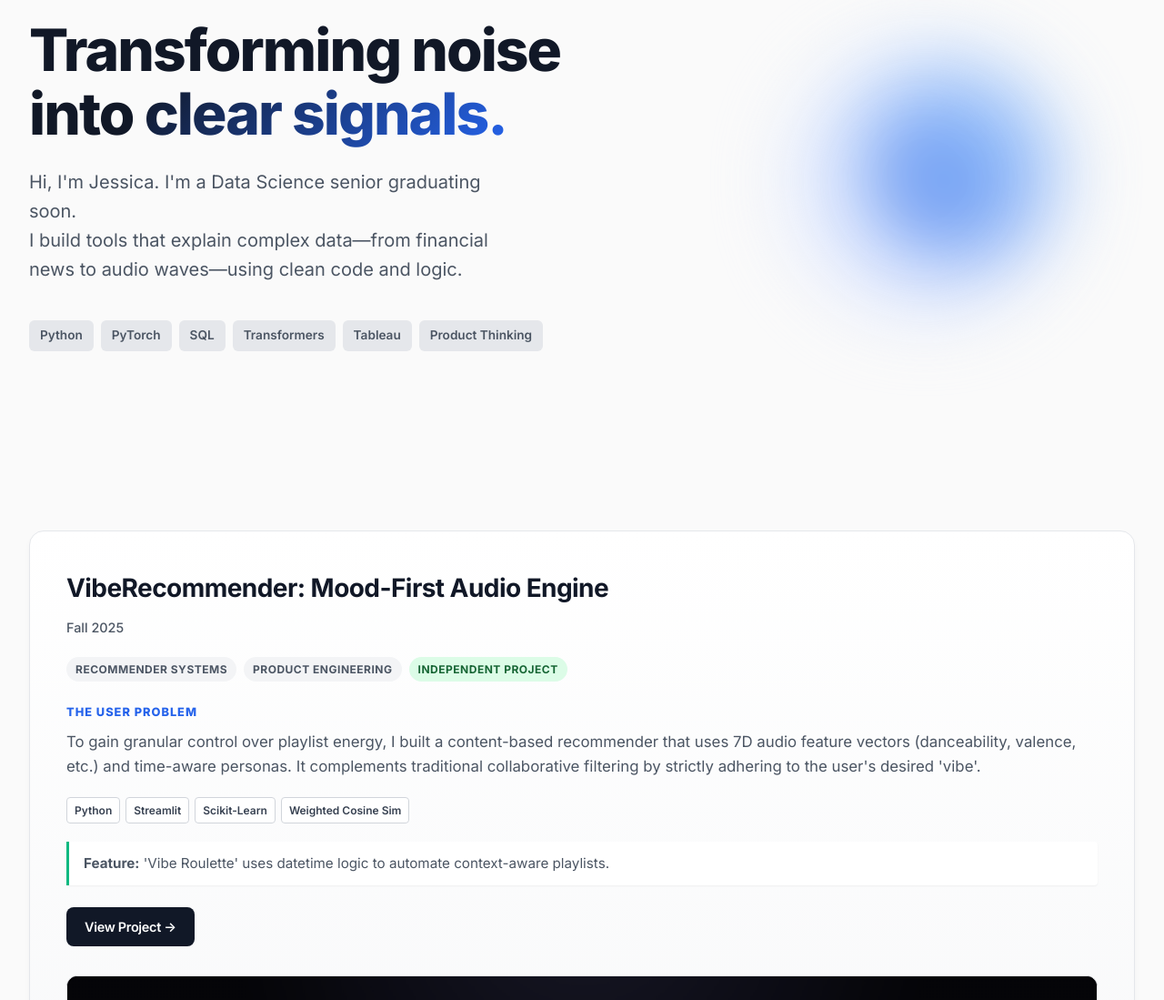
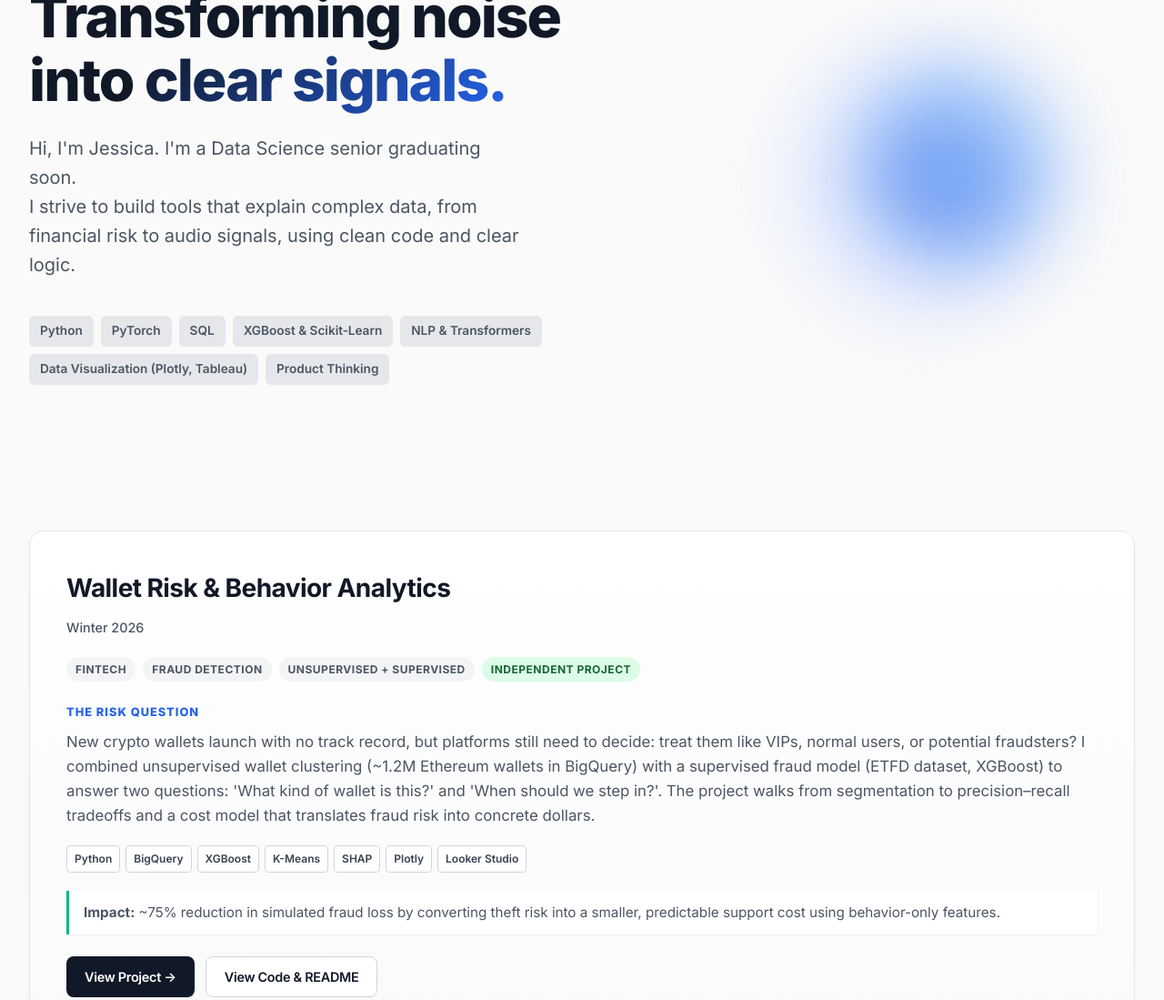
Before and after one commit to jessicabat/projects, a plain HTML site: page index.html in a window 1280 px wide. Shown: the part 74-1173 px from the top of the page at 91% size. Drawn offline with Linux system fonts and the light colour scheme.

Commit message:
add project

```diff
--- a/index.html
+++ b/index.html
@@ -27,15 +27,16 @@
             </h1>
             <p>
                 Hi, I'm Jessica. I'm a Data Science senior graduating soon. <br>
-                I build tools that explain complex data—from financial news to audio waves—using clean code and logic.
+                I strive to build tools that explain complex data, from financial risk to audio signals, using clean code and clear logic.
             </p>
 
             <div class="tech-stack-container">
                 <span class="tech-pill">Python</span>
                 <span class="tech-pill">PyTorch</span>
                 <span class="tech-pill">SQL</span>
-                <span class="tech-pill">Transformers</span>
-                <span class="tech-pill">Tableau</span>
+                <span class="tech-pill">XGBoost & Scikit‑Learn</span>
+                <span class="tech-pill">NLP & Transformers</span>
+                <span class="tech-pill">Data Visualization (Plotly, Tableau)</span>
                 <span class="tech-pill">Product Thinking</span>
             </div>
         </div>
--- a/projects.json
+++ b/projects.json
@@ -1,4 +1,17 @@
 [
+    {
+        "title": "Wallet Risk & Behavior Analytics",
+        "year": "Winter 2026",
+        "tags": ["Fintech", "Fraud Detection", "Unsupervised + Supervised", "Independent Project"],
+        "story_title": "The Risk Question",
+        "description": "New crypto wallets launch with no track record, but platforms still need to decide: treat them like VIPs, normal users, or potential fraudsters? I combined unsupervised wallet clustering (~1.2M Ethereum wallets in BigQuery) with a supervised fraud model (ETFD dataset, XGBoost) to answer two questions: 'What kind of wallet is this?' and 'When should we step in?'. The project walks from segmentation to precision–recall tradeoffs and a cost model that translates fraud risk into concrete dollars.",
+        "stack": ["Python", "BigQuery", "XGBoost", "K-Means", "SHAP", "Plotly", "Looker Studio"],
+        "result": "<strong>Impact:</strong> ~75% reduction in simulated fraud loss by converting theft risk into a smaller, predictable support cost using behavior-only features.",
+        "image": "images/crypto_wallet_cover.png",
+        "link": "https://jessicabat.github.io/crypto-risk-scoring/",
+        "extraLink": "https://github.com/jessicabat/crypto-risk-scoring",
+        "extraLinkText": "View Code & README"
+    },
     {
         "title": "VibeRecommender: Mood-First Audio Engine",
         "year": "Fall 2025",
```
Also changed, not shown: images/crypto_wallet_cover.png (added).
